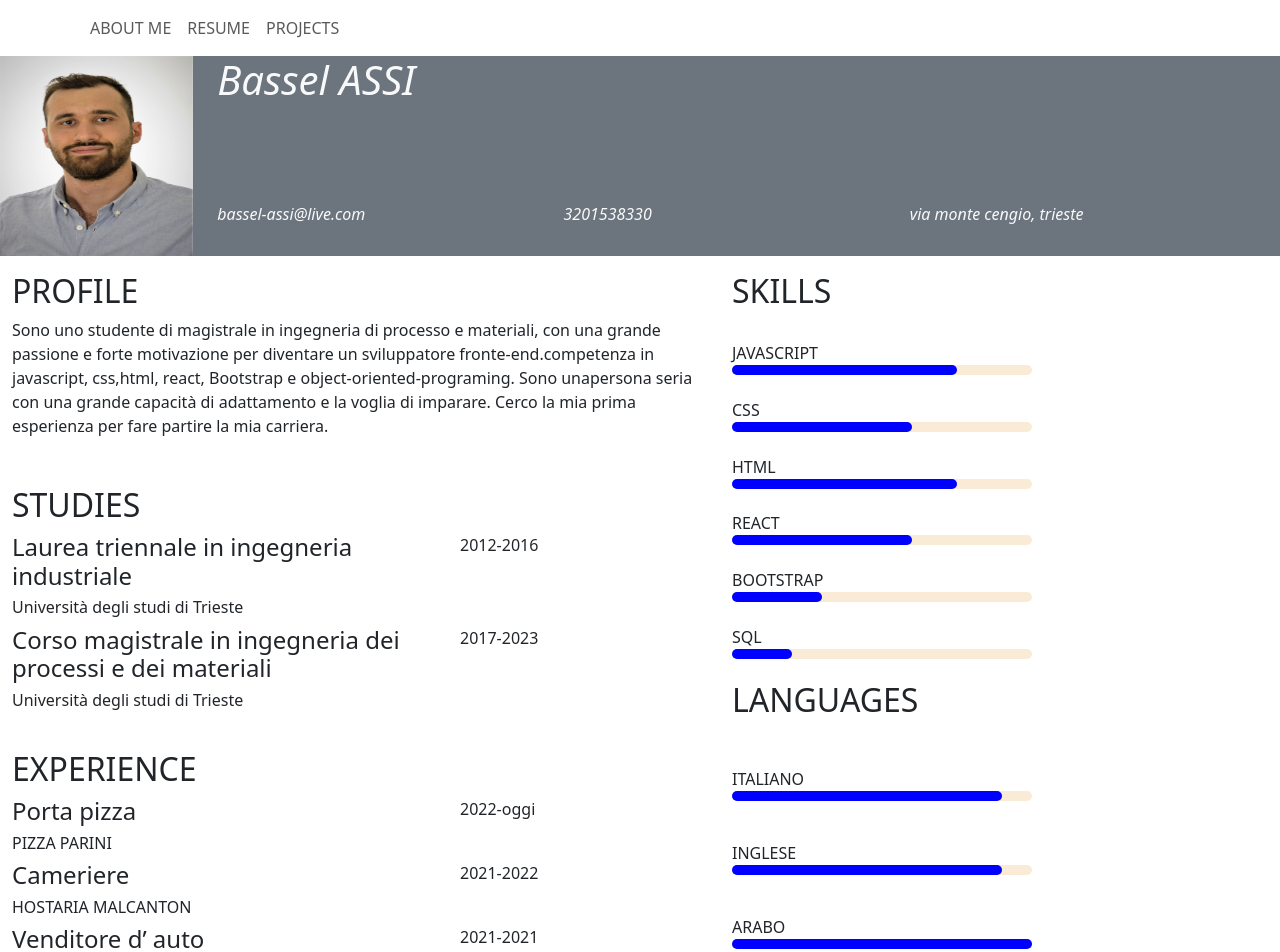
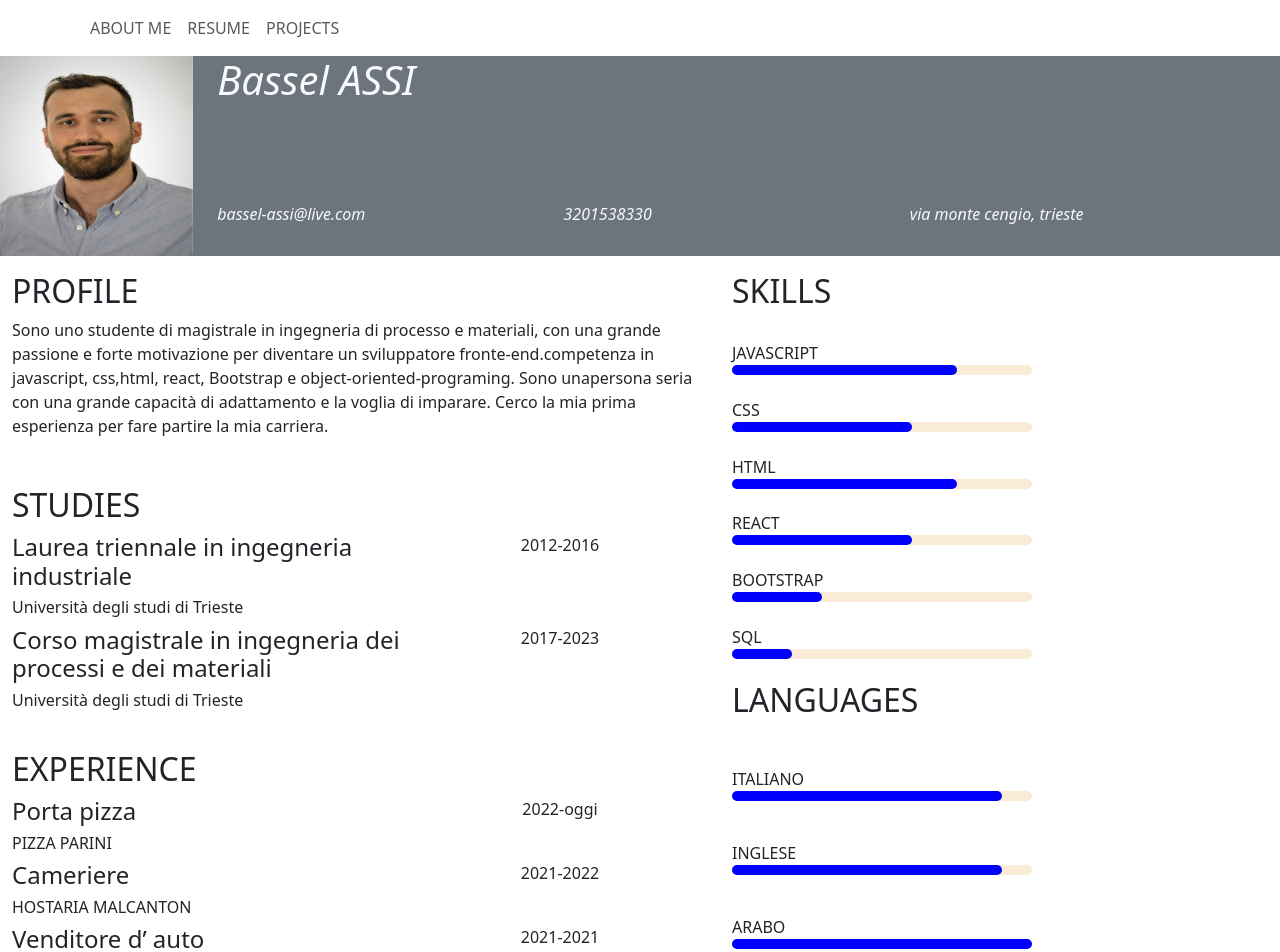
Before and after one commit to baselasi/portfolio-, a React (Create React App) app: page / in a window 1280 px wide. Shown: the top 952 px of the page. Built offline with nearby package versions, Linux system fonts and the light colour scheme.

Commit message:
Update resume.js

```diff
--- a/src/components/resume.js
+++ b/src/components/resume.js
@@ -16,7 +16,7 @@ export default function Resume(){
                 <img src="/imgs/foto.jpg" className="h-100 col-2 img-fluid rounded imge"></img>
                 <div className="col-10 row">
                     <h1 className="col-12 ">{data.personaleInfo.name} {data.personaleInfo.surename}</h1>
-                    <div className="row align-content-center">
+                    <div className="row align-content-center col-12">
                         <div className="col-4"><span>{data.personaleInfo.email}</span></div>
                         <div className="col-4"><span>{data.personaleInfo.cellphone}</span></div>
                         <div className="col-4"><span>{data.personaleInfo.address}</span></div>
@@ -33,10 +33,10 @@ export default function Resume(){
                         <h2 className="col-12">STUDIES</h2>
                         {data.studies.map((el)=>
                             <div className="col-12 row">
-                                <div className="col-md-8">
+                                <div className="col-md-8 ">
                                     <h4>{el.degree}</h4><h6>{el.schoole}</h6>
                                 </div>
-                                <div className="col-md-4">
+                                <div className="col-md-4 text-center">
                                     <span>{el.start}</span>-<span>{el.end}</span>
                                 </div>
                             </div>
@@ -49,7 +49,7 @@ export default function Resume(){
                                     <div className="col-md-8">
                                         <h4>{el.postion}</h4><h6>{el.company}</h6>
                                     </div>
-                                    <div className="col-md-4">
+                                    <div className="col-md-4 text-center">
                                         <span>{el.start}</span>-<span>{el.end}</span>
                                     </div>
                                 </div>
```
